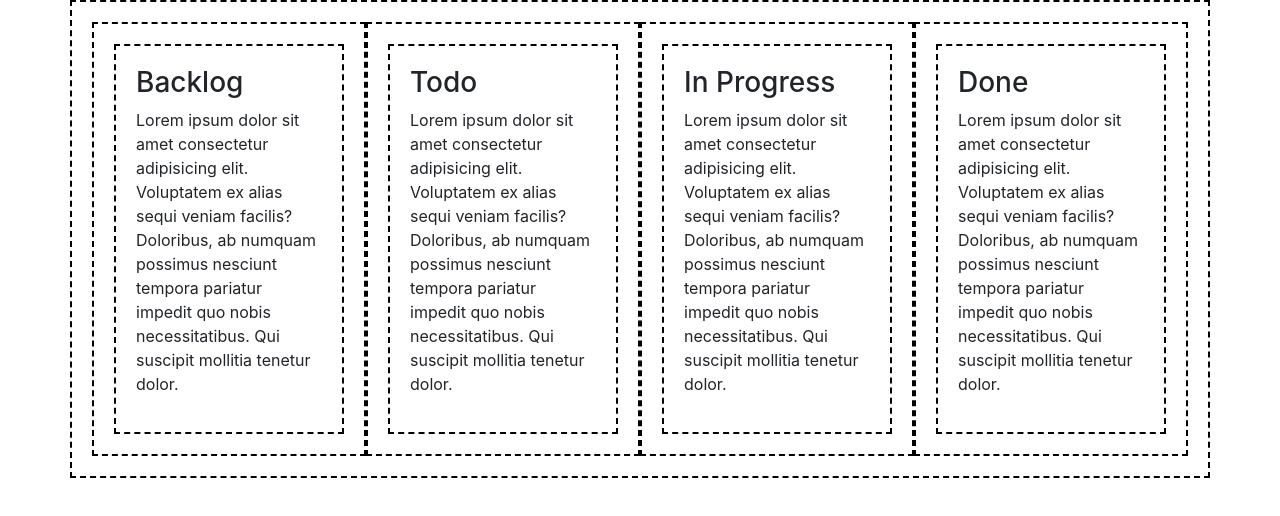
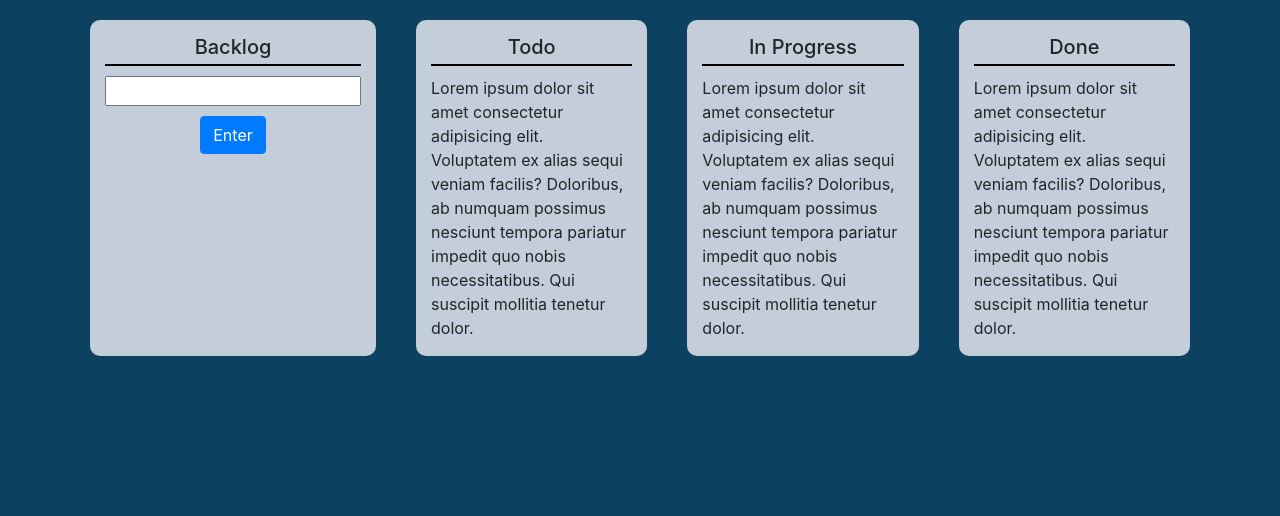
Before and after one commit to Tsunamiisking/scrum-board, a plain HTML site: page index.htm in a window 1280 px wide. Drawn offline with nearby package versions, Linux system fonts and the light colour scheme; a script that the page names is missing.

Commit message:
Created sections

```diff
--- a/index.htm
+++ b/index.htm
@@ -12,38 +12,57 @@
 </head>
 
 
-<body>
+<body class="secondary-color">
     <div class="container">
         <div class="row">
-            <div class="col">
-                <div class="backlog">
+            <div class="col primary-color">
+                <div class="backlog" id="backlog">
                     <span>
                         <h3>Backlog</h3>
                     </span>
-                    <p>Lorem ipsum dolor sit amet consectetur adipisicing elit. Voluptatem ex alias sequi veniam facilis? Doloribus, ab numquam possimus nesciunt tempora pariatur impedit quo nobis necessitatibus. Qui suscipit mollitia tenetur dolor.</p>
+                </div>
+                <div class="" id="form">
+                    <form action="">
+                        <div>
+                            <input type="text" name="" id="">
+                        </div>
+                        <div class="button">
+                            <button class="btn btn-primary submit">Enter</button>
+                        </div>
+                    </form>
+                </div>
+                <div class="" id="backlog-items">
+
                 </div>
             </div>
-            <div class="col">
+            <div class="col primary-color">
                 <div class="todo">
-                <span>
-                    <h3>Todo</h3>
-                </span>
-                <p>Lorem ipsum dolor sit amet consectetur adipisicing elit. Voluptatem ex alias sequi veniam facilis? Doloribus, ab numquam possimus nesciunt tempora pariatur impedit quo nobis necessitatibus. Qui suscipit mollitia tenetur dolor.</p>
-            </div></div>
-            <div class="col">
+                    <span>
+                        <h3>Todo</h3>
+                    </span>
+                    <p>Lorem ipsum dolor sit amet consectetur adipisicing elit. Voluptatem ex alias sequi veniam
+                        facilis? Doloribus, ab numquam possimus nesciunt tempora pariatur impedit quo nobis
+                        necessitatibus. Qui suscipit mollitia tenetur dolor.</p>
+                </div>
+            </div>
+            <div class="col primary-color">
                 <div class="in-progress">
                     <span>
                         <h3>In Progress</h3>
                     </span>
-                    <p>Lorem ipsum dolor sit amet consectetur adipisicing elit. Voluptatem ex alias sequi veniam facilis? Doloribus, ab numquam possimus nesciunt tempora pariatur impedit quo nobis necessitatibus. Qui suscipit mollitia tenetur dolor.</p>
+                    <p>Lorem ipsum dolor sit amet consectetur adipisicing elit. Voluptatem ex alias sequi veniam
+                        facilis? Doloribus, ab numquam possimus nesciunt tempora pariatur impedit quo nobis
+                        necessitatibus. Qui suscipit mollitia tenetur dolor.</p>
                 </div>
             </div>
-            <div class="col">
+            <div class="col primary-color">
                 <div class="done">
                     <span>
                         <h3>Done</h3>
                     </span>
-                    <p>Lorem ipsum dolor sit amet consectetur adipisicing elit. Voluptatem ex alias sequi veniam facilis? Doloribus, ab numquam possimus nesciunt tempora pariatur impedit quo nobis necessitatibus. Qui suscipit mollitia tenetur dolor.</p>
+                    <p>Lorem ipsum dolor sit amet consectetur adipisicing elit. Voluptatem ex alias sequi veniam
+                        facilis? Doloribus, ab numquam possimus nesciunt tempora pariatur impedit quo nobis
+                        necessitatibus. Qui suscipit mollitia tenetur dolor.</p>
                 </div>
             </div>
         </div>
--- a/style.css
+++ b/style.css
@@ -1,12 +1,49 @@
 * {
     box-sizing: border-box;
+
+
+}
+body {
+    background-color: #0E86D4;
 }
 
-.container {
-    height: 100vh;
+.container .row{
+    min-width: 80vw;
+
 
 }
-.container div {
+.col {
+    margin: 20px;
+    max-width: 100vw;
+    border-radius: 10px;
+}
+.primary-color {
+    background-color: #C3CEDA;
+}
+.secondary-color {
+    background-color: #0C4160;
+
+
+}
+/* .container div {
     border: 2px dashed black;
     padding: 20px;
+} */
+.container div span h3 {
+    text-align: center;
+    border-bottom: 2px solid black ;
+    padding: 5px;
+    font-size: 20px;
+    margin: 10px 0;
 }
+.container .row .button {
+    margin-top: 10px;
+    display: flex;
+    justify-content: center;
+
+}
+button {
+    padding-left: 30px;
+    padding-right: 30px;
+
+}
```
